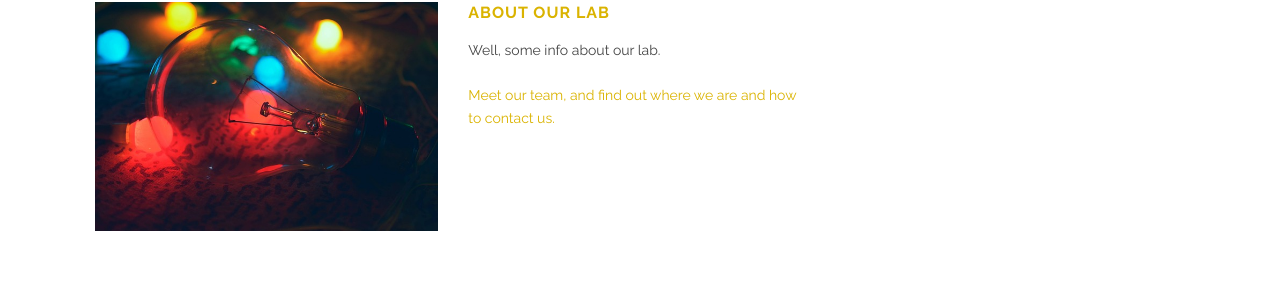
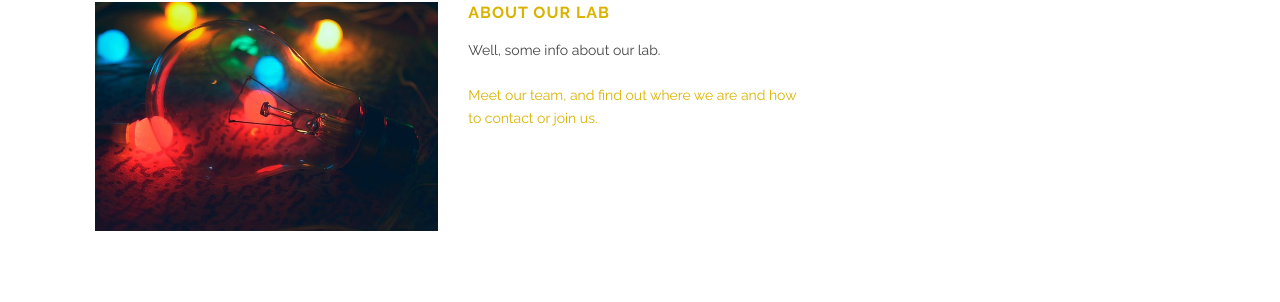
Before and after one commit to theNumberWorks/numberworks_website, a Jekyll site: the page built from index.md, in a window 1280 px wide. Shown: the part 923-1225 px from the top of the page. Built offline with Jekyll 4.4.1, drawn with Linux system fonts in a browser that asks for light colours.

Commit message:
open positions on index page

```diff
--- a/index.md
+++ b/index.md
@@ -36,7 +36,7 @@ section_id: home
     </div>
     <div class='medium-6 columns'>
         <h3><a href="about.html">About our lab</a></h3>
-        <p>Well, some info about our lab.<br><br><a href="about.html">Meet our team, and find out where we are and how to contact us.</a></p>
+        <p>Well, some info about our lab.<br><br><a href="about.html">Meet our team, and find out where we are and how to contact or join us.</a></p>
     </div>
   </div>
   <div class='spacing'></div>
```
